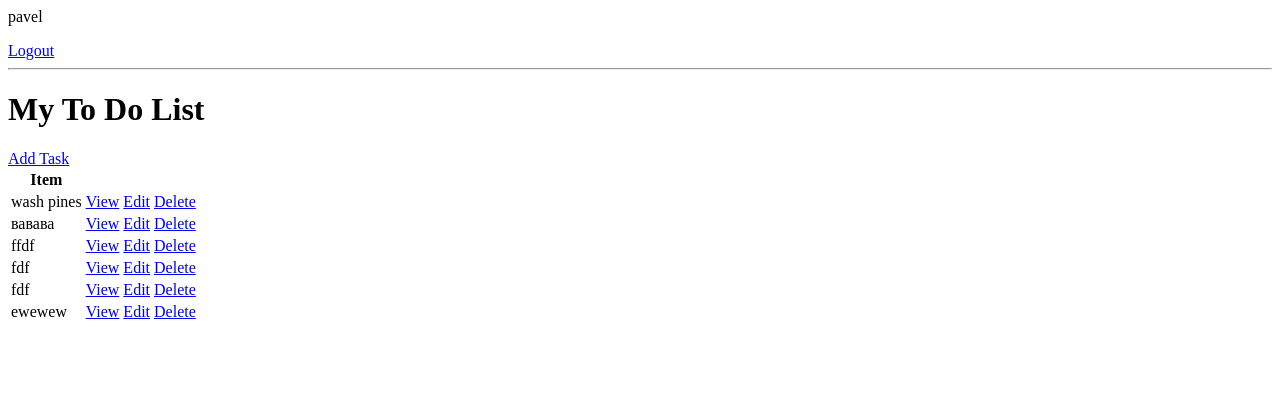
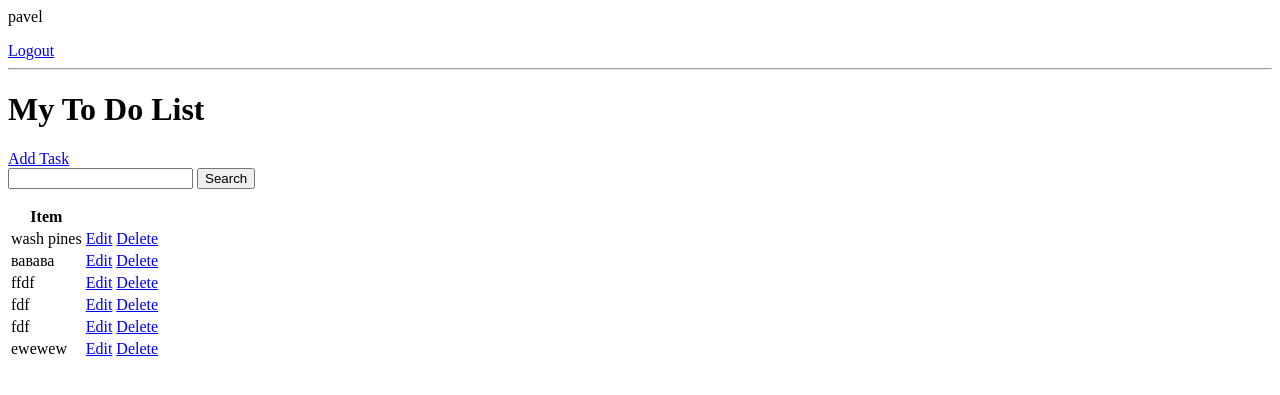
Before and after one commit to pavelolofinskiy/ToDoListApp, a Django app: page / in a window 1280 px wide. Shown: the top 395 px of the page. Run offline with Django 4.2, Linux system fonts and the light colour scheme; a user stored in the database is signed in; data comes from the database, SQL or seed files in the repository; both versions use the stored data as it was after the commit.

Commit message:
set up search

```diff
--- a/base/templates/base/task_list.html
+++ b/base/templates/base/task_list.html
@@ -10,6 +10,12 @@
 <h1>My To Do List {{color}}</h1>
 <a href="{% url 'task-create' %}">Add Task</a>
 
+<form method="GET">
+    <input type="text" name="search-area" value='{{ search_input }}'>
+    <input type="submit" value="Search">
+</form>
+
+
 <table>
     <tr>
         <th>Item</th>
@@ -18,7 +24,6 @@
     {% for task in tasks %}
     <tr>
         <td>{{ task.title }}</td>
-        <td><a href="{% url 'task' task.id %}">View</a></td>
         <td><a href="{% url 'task-update' task.id %}">Edit</a></td>
         <td><a href="{% url 'task-delete' task.id %}">Delete</a></td>
     </tr>
--- a/base/views.py
+++ b/base/views.py
@@ -10,6 +10,7 @@ from django.contrib.auth.forms import UserCreationForm
 from django.contrib.auth import login
 
 from .models import Task
+
 
 class CustomLoginView(LoginView):
     template_name = 'base/login.html'
@@ -45,7 +46,15 @@ class TaskList(LoginRequiredMixin, ListView):
     def get_context_data(self, **kwargs):
         context = super().get_context_data(**kwargs)
         context['tasks'] = context['tasks'].filter(user=self.request.user)
-        context['count'] = context['tasks'].filter(complete=False).count
+        context['count'] = context['tasks'].filter(complete=False).count()
+
+        search_input = self.request.GET.get('search-area') or ''
+        if search_input:
+            context['tasks'] = context['tasks'].filter(
+                title__startswith=search_input)
+
+        context['search_input'] = search_input
+
         return context
 
 
@@ -58,7 +67,7 @@ class TaskDetail(DetailView):
 class TaskCreate(CreateView):
     model = Task
     fields = ['title', 'description', 'complete']
-    success_url = reverse_lazy()
+    success_url = reverse_lazy('tasks')
 
     def form_valid(self, form):
         form.instance.user = self.request.user
```
Also changed, not shown: db.sqlite3.
